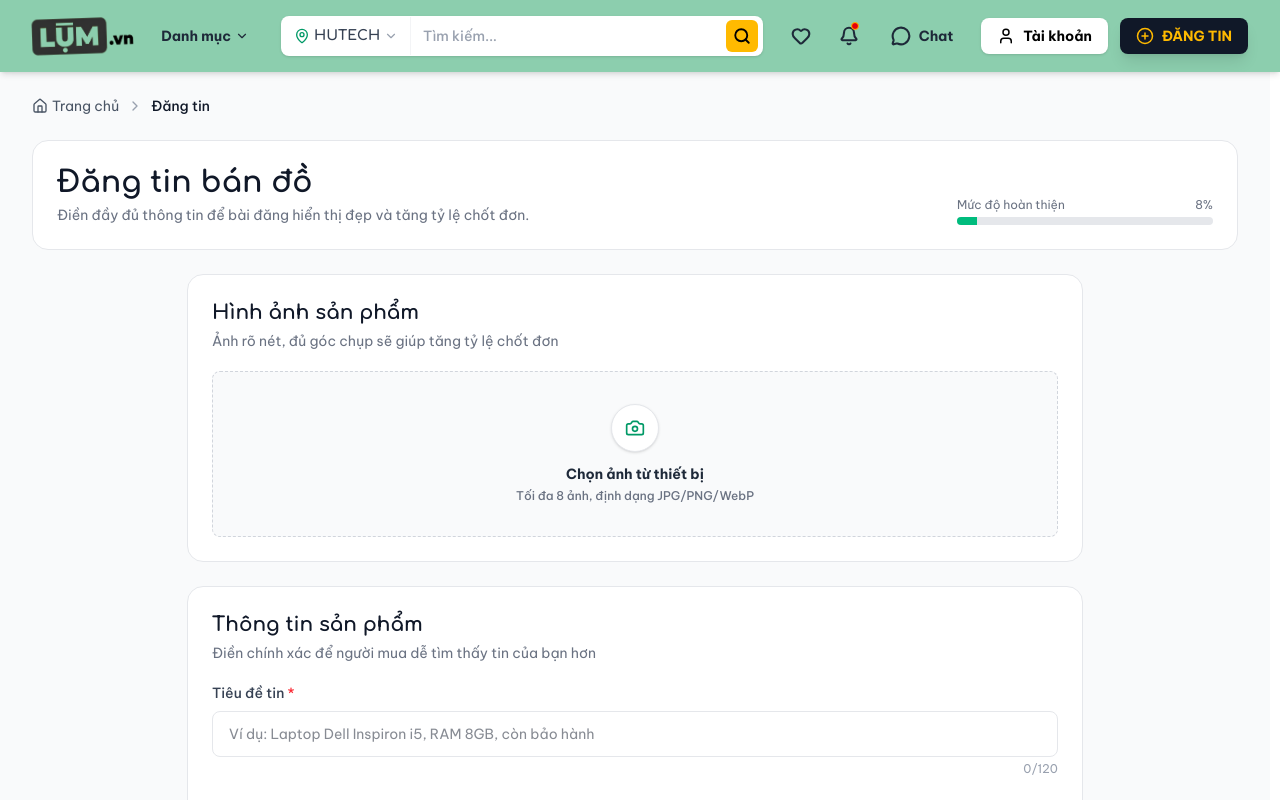
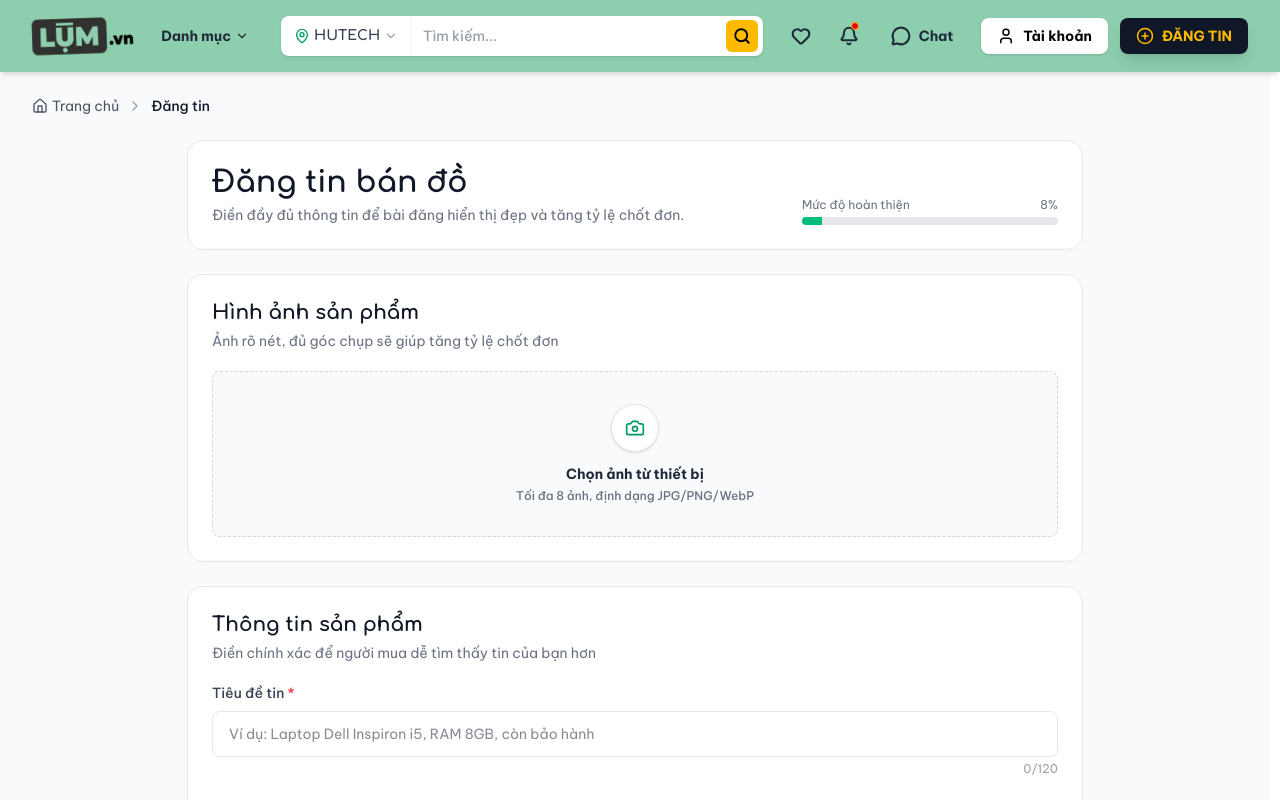
Before and after one commit to ngcnguywn0124/FE-LUM-trade-ecommerce, a Next.js app: page /dang-tin in a window 1280 px wide. Shown: the top 800 px of the page. Built offline with nearby package versions, Linux system fonts and the light colour scheme.

Commit message:
style: update post v5.2

```diff
--- a/components/features/post-item/PostItemPage.tsx
+++ b/components/features/post-item/PostItemPage.tsx
@@ -203,9 +203,9 @@ const PostItemPage = () => {
   return (
     <div className="min-h-screen bg-gray-50 pt-24 pb-12">
       <div className="max-w-7xl mx-auto px-4 sm:px-6 lg:px-8">
-        <Breadcrumb items={[{ label: 'Đăng tin' }]} />
+          <Breadcrumb items={[{ label: 'Đăng tin' }]} />
 
-        <div className="mb-6 rounded-2xl border border-gray-200 bg-white p-5 sm:p-6">
+        <div className="mx-auto max-w-4xl mb-6 rounded-2xl border border-gray-200 bg-white p-5 sm:p-6">
           <div className="flex flex-col gap-4 sm:flex-row sm:items-end sm:justify-between">
             <div>
               <h1 className="text-2xl sm:text-3xl font-bold text-gray-900">Đăng tin bán đồ</h1>
```
